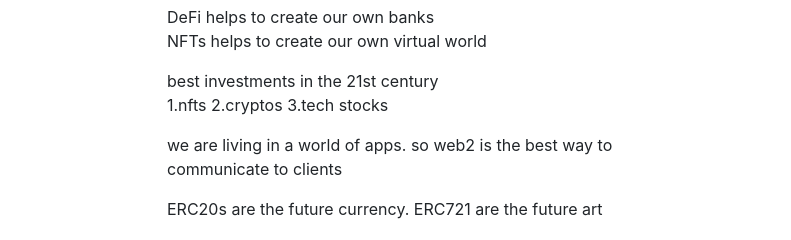
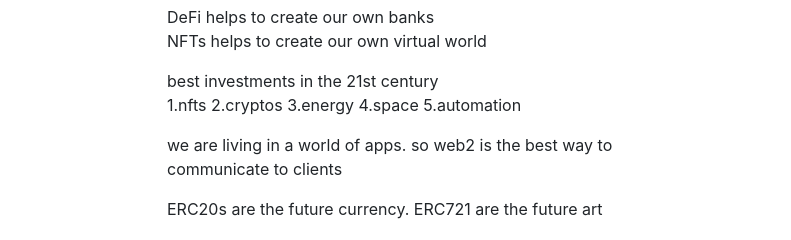
Before and after one commit to vishnusureshperumbavoor/static-website, a plain HTML site: page index.html in a window 1280 px wide. Shown: the part 192-432 px from the top of the page, 489-1280 px from the left. Drawn offline with nearby package versions, Linux system fonts and the light colour scheme.

Commit message:
Update index.html

```diff
--- a/index.html
+++ b/index.html
@@ -61,7 +61,7 @@
                   <div class="col-md-6 p-3">
                       <h2>Business Partner at NFT Business <br> Kochi, Kerala, India</h2>
                       <p>DeFi helps to create our own banks <br> NFTs helps to create our own virtual world
-                      <p>best investments in the 21st century <br> 1.nfts 2.cryptos 3.tech stocks</p>
+                      <p>best investments in the 21st century <br> 1.nfts 2.cryptos 3.energy 4.space 5.automation</p>
                       <p>we are living in a world of apps. so web2 is the best way to communicate to clients</p>
                       <p>ERC20s are the future currency. ERC721 are the future art</p>
                         <br> <p class="text-right">- Vishnu Suresh Perumbavoor</p>  </p>
```
